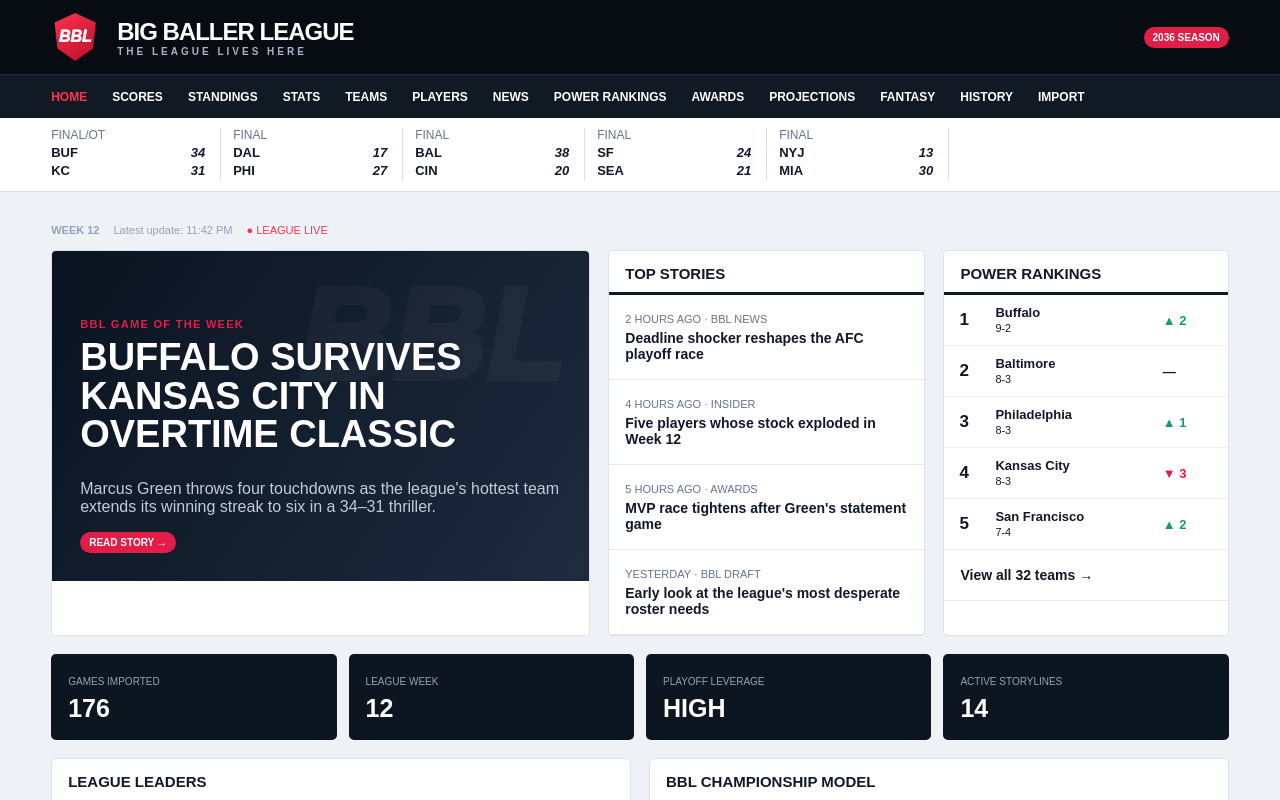
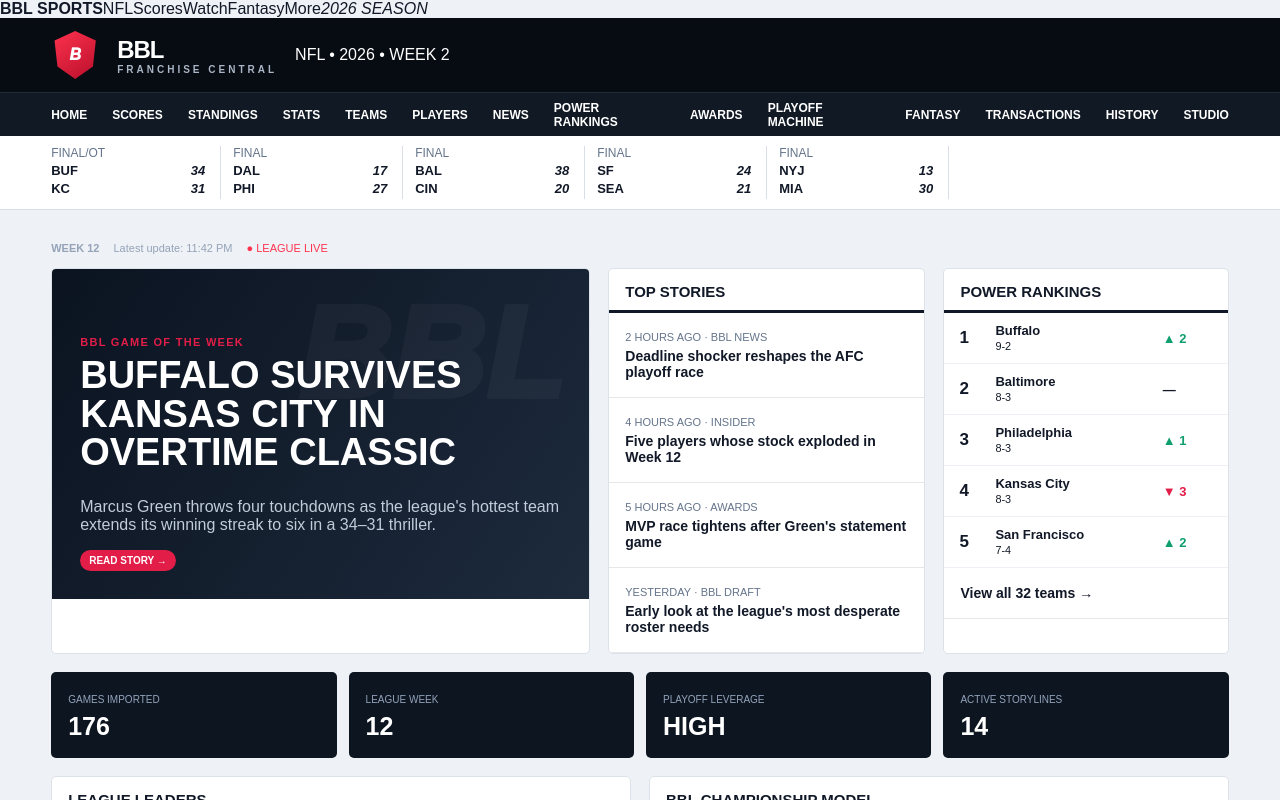
Before and after one commit to dunner242/big-baller-league, a Next.js app: page / in a window 1280 px wide. Shown: the top 800 px of the page. Built offline with nearby package versions, Linux system fonts and the light colour scheme.

Commit message:
Rebrand BBL as professional NFL franchise media network

```diff
--- a/app/layout.tsx
+++ b/app/layout.tsx
@@ -1,3 +1,3 @@
 import './globals.css';
-export const metadata={title:'BBL | Big Baller League',description:'The home of the Big Baller League'};
-export default function RootLayout({children}:{children:React.ReactNode}){return <html lang="en"><body><header className="top"><div className="brandbar"><div className="logo">BBL</div><div className="brand">BIG BALLER LEAGUE<small>THE LEAGUE LIVES HERE</small></div><div style={{marginLeft:'auto'}}><span className="pill">2036 SEASON</span></div></div><nav className="nav"><a className="active" href="/">Home</a><a href="/scores">Scores</a><a href="/standings">Standings</a><a href="/stats">Stats</a><a href="/teams">Teams</a><a href="/players">Players</a><a href="/news">News</a><a href="/power-rankings">Power Rankings</a><a href="/awards">Awards</a><a href="/projections">Projections</a><a href="/fantasy">Fantasy</a><a href="/history">History</a><a href="/import">Import</a></nav></header>{children}<footer className="footer"><b>BIG BALLER LEAGUE</b> · Independent fictional franchise universe<br/><br/>BBL statistics, projections and model probabilities are generated from imported franchise data. BBL editorial storylines may contain fictional narrative elements.</footer></body></html>}
+export const metadata={title:'BBL Sports | NFL Franchise Central',description:'NFL franchise coverage, scores, stats, news and analysis'};
+export default function RootLayout({children}:{children:React.ReactNode}){return <html lang="en"><body><div className="networkbar"><b>BBL SPORTS</b><span>NFL</span><span>Scores</span><span>Watch</span><span>Fantasy</span><span>More</span><i>2026 SEASON</i></div><header className="top"><div className="brandbar"><div className="logo">B</div><div className="brand">BBL<small>FRANCHISE CENTRAL</small></div><div className="seasonlock">NFL • 2026 • WEEK 2</div></div><nav className="nav"><a href="/">Home</a><a href="/scores">Scores</a><a href="/standings">Standings</a><a href="/stats">Stats</a><a href="/teams">Teams</a><a href="/players">Players</a><a href="/news">News</a><a href="/power-rankings">Power Rankings</a><a href="/awards">Awards</a><a href="/projections">Playoff Machine</a><a href="/fantasy">Fantasy</a><a href="/transactions">Transactions</a><a href="/history">History</a><a href="/media">Studio</a></nav></header>{children}<footer className="footer"><div className="footerbrand">BBL</div><b>BBL SPORTS • NFL FRANCHISE CENTRAL</b><p>Scores, statistics and league events are driven by the connected Madden franchise. Editorial simulations and fictional off-field narratives are clearly presented as part of the BBL franchise universe.</p></footer></body></html>}
```
